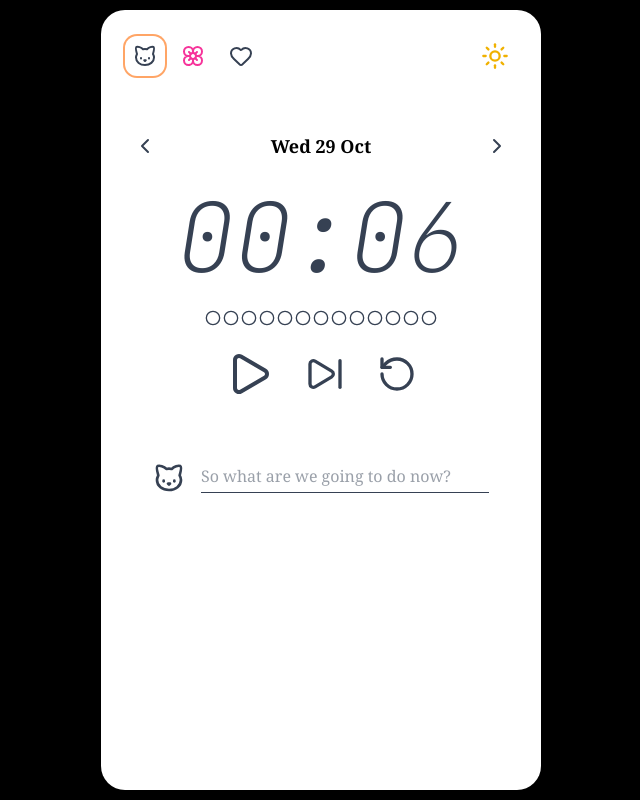
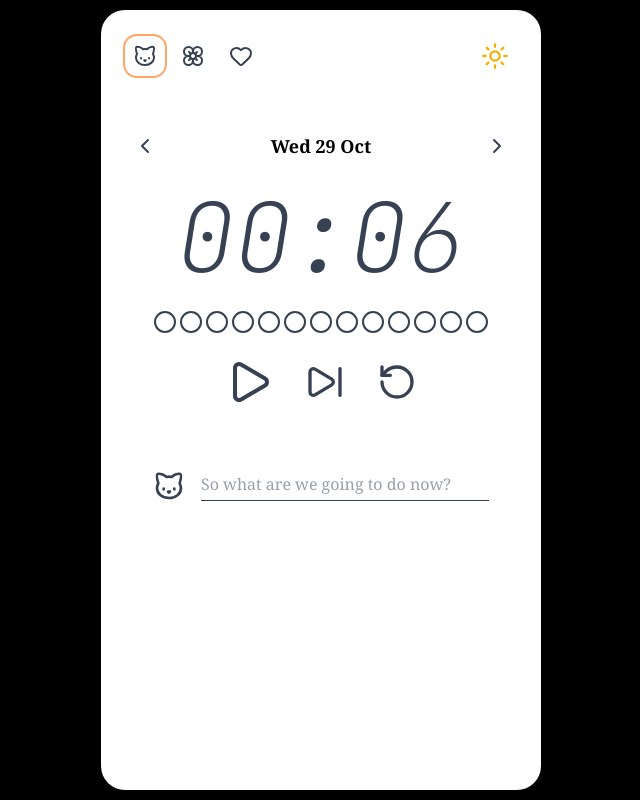
Before and after one commit to SnizhanaK/Study-Timer, a Vue app: page / in a window 1280 px wide. Shown: the whole page, without its empty margins (319-959 px from the left). Built offline with nearby package versions, Linux system fonts and the light colour scheme.

Commit message:
update list and bg

```diff
--- a/src/App.vue
+++ b/src/App.vue
@@ -211,7 +211,7 @@ onMounted(() => applyTheme());
                 class="p-2 rounded-xl hover:scale-110 active:scale-95 transition cursor-pointer"
                 :class="accountId==='cat' ? 'ring-2 ring-orange-500/60' : ''"
             >
-              <Cat class="w-6 h-6 text-gray-700 dark:text-orange-600"/>
+              <Cat class="w-6 h-6 text-gray-700 dark:text-gray-200 cursor-pointer"/>
             </button>
 
             <button
@@ -219,7 +219,7 @@ onMounted(() => applyTheme());
                 class="p-2 rounded-xl hover:scale-110 active:scale-95 transition cursor-pointer"
                 :class="accountId==='caramel' ? 'ring-2 ring-pink-500/60' : ''"
             >
-              <Flower class="w-6 h-6  text-pink-500 dark:text-pink-300"/>
+              <Flower class="w-6 h-6  text-gray-700 dark:text-gray-200 cursor-pointer"/>
             </button>
 
             <button
@@ -259,7 +259,7 @@ onMounted(() => applyTheme());
           <div class="flex items-center justify-center gap-0.5">
             <template v-for="i in TOTAL_MARKERS" :key="i">
               <CircleStar v-if="i <= completed" class="w-6 h-6 text-gray-700 dark:text-gray-200"/>
-              <Circle v-else class="w-4 h-4 text-gray-700 dark:text-gray-200"/>
+              <Circle v-else class="w-6 h-6 text-gray-700 dark:text-gray-200"/>
             </template>
           </div>
 
```
